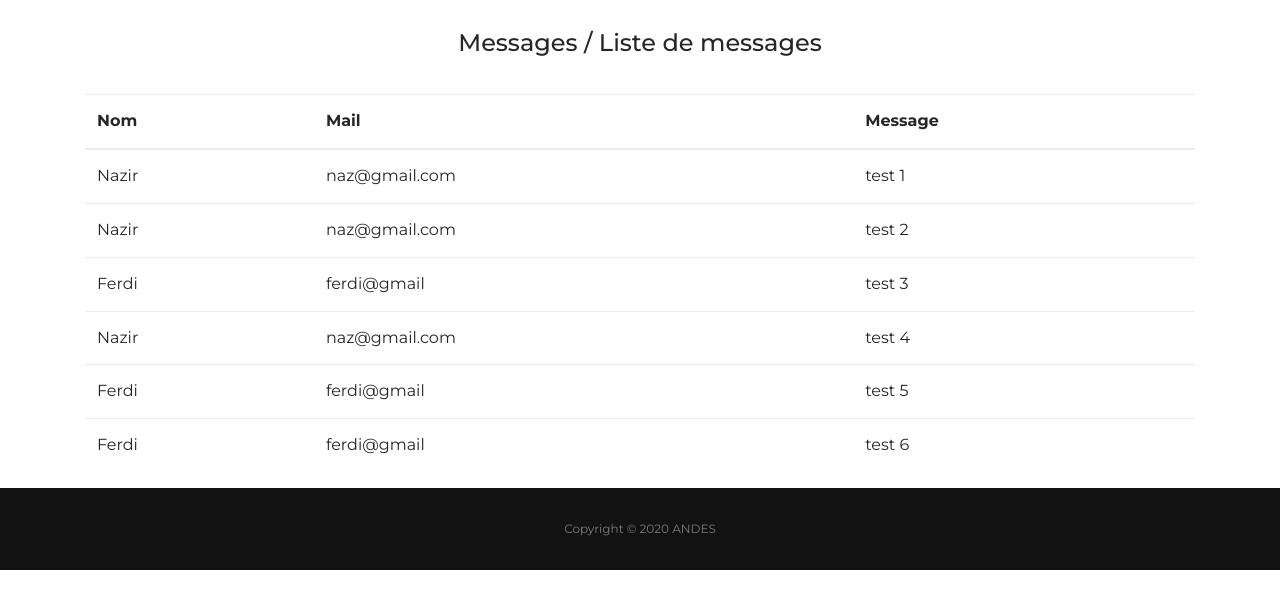
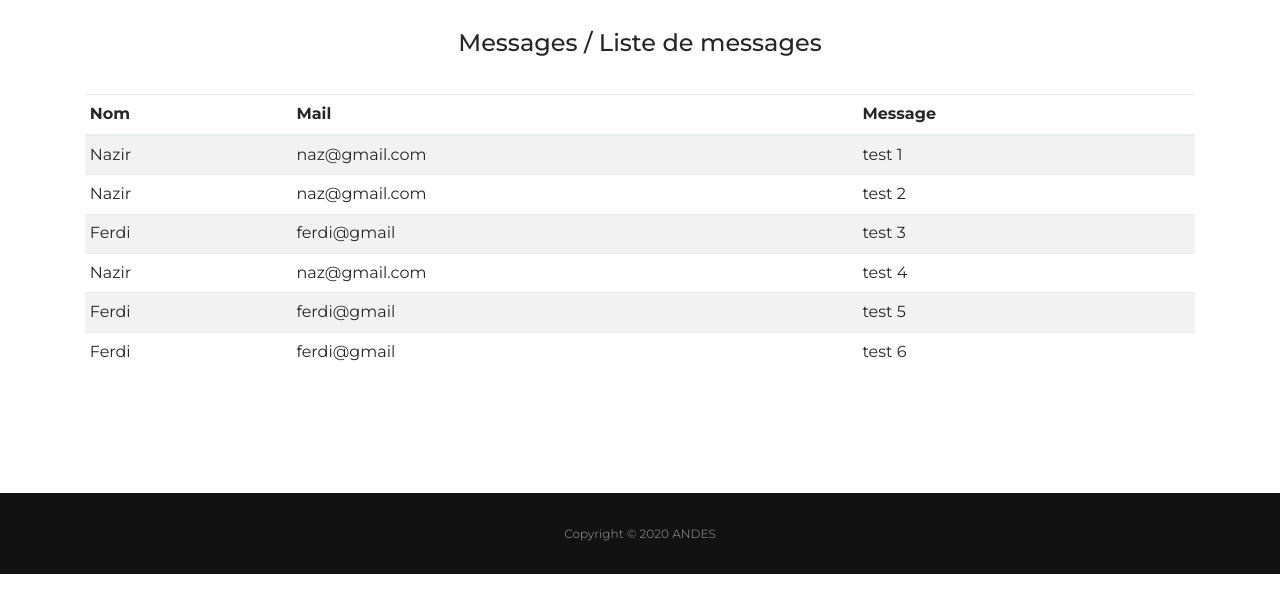
Before and after one commit to FerdinandMY/andes, a PHP site: page /andes/admin.php in a window 1280 px wide. Shown: the part 52-665 px from the top of the page. Run offline with PHP 8.4, Linux system fonts and the light colour scheme; data comes from the database, SQL or seed files in the repository.

Commit message:
footer position down OK

```diff
--- a/admin.php
+++ b/admin.php
@@ -1,4 +1,3 @@
-
 <!DOCTYPE html>
 
 <html lang="en">
@@ -53,7 +52,7 @@
         </div><!-- .top-header-bar -->
     </header><!-- .site-header --> <br>
 
-    <div class="container">
+    <div class="container" style="min-height: 464px;">
         <h4 class="text-center">Messages / Liste de messages</h4> <br>
 
         <?php
@@ -71,7 +70,8 @@
         $stmt = $conn->prepare("SELECT * FROM commentaire");
         $stmt->execute();
         ?>
-        <table class="table">
+        <table class="table table-striped table-sm"
+            cellspacing="0" width="100%">
             <thead>
                 <tr>
                     <th scope="row">Nom</th>
@@ -82,7 +82,7 @@
 
             <?php
             // $result = $stmt->setFetchMode(PDO::FETCH_OBJ);
-            while ($lignes = $stmt -> fetch(PDO::FETCH_OBJ)) // On fait une boucle pour récupérer les résultats, le FETCH_OBJ peut être considéré comme le array.
+            while ($lignes = $stmt->fetch(PDO::FETCH_OBJ)) // On fait une boucle pour récupérer les résultats, le FETCH_OBJ peut être considéré comme le array.
 
             {
                 $nameC = $lignes->nameC; // récupération de la valeur contenu dans la ligne 'nom'
```
Lines whose indentation alone changed are shown as unchanged.
